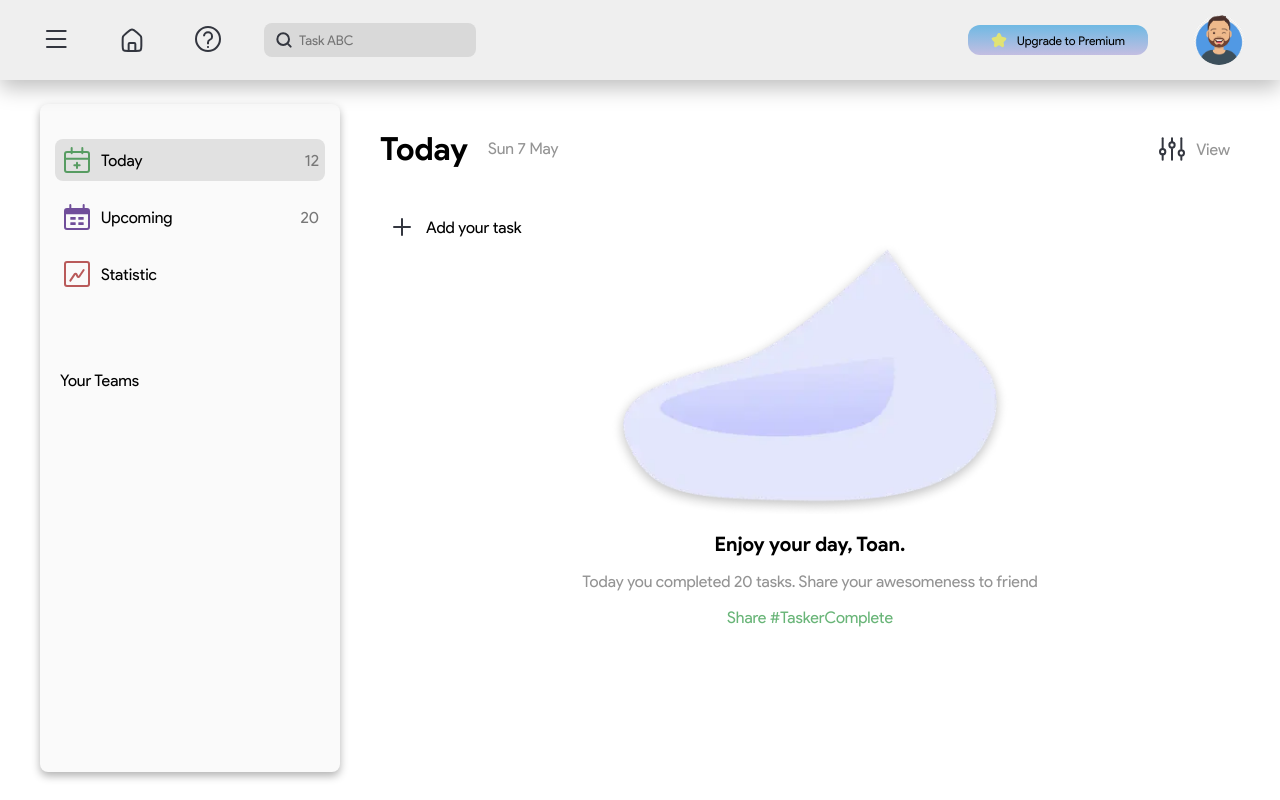
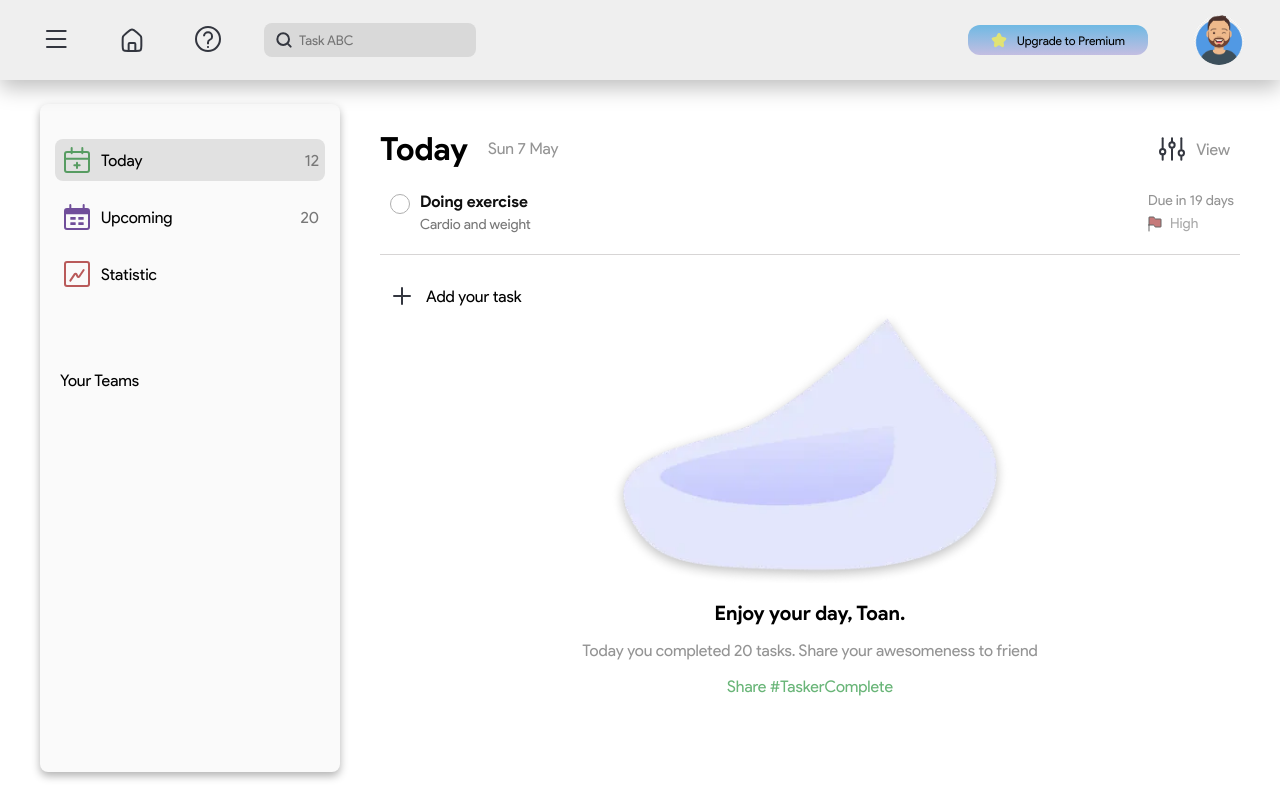
Before and after one commit to tasker-app/tasker-client, a React (Vite) app: page / in a window 1280 px wide. Built offline with nearby package versions, Linux system fonts and the light colour scheme.

Commit message:
feat: task preview component (#24)

```diff
--- a/src/components/DashboardContent/DashboardContent.tsx
+++ b/src/components/DashboardContent/DashboardContent.tsx
@@ -7,6 +7,7 @@ import { ReactComponent as FilterIcon } from '@/assets/icons/filter.svg'
 import ChairBackgroundImage from '@/assets/images/ChairBackgroundImage.webp'
 import { AddTask } from '@/components/AddTask'
 import { Text } from '@/components/Common'
+import { TaskPreview } from '@/components/TaskPreview'
 import { ViewModal } from '@/components/ViewModal'
 import { DAYS_OF_WEEK, MONTHS } from '@/libs/constant'
 
@@ -53,7 +54,7 @@ const AddTaskButton = styled.button<{ isHidden: boolean }>`
   display: flex;
   align-items: center;
   gap: 8px;
-  margin-top: 40px;
+  margin-top: 24px;
   border: none;
   background-color: transparent;
   border-radius: 4px;
@@ -137,13 +138,14 @@ export const DashboardContent = ({ isNavOpen }: DashboardContentProps) => {
           </FilterButton>
         </Flex>
 
+        <TaskPreview description="Cardio and weight" dueDate={1685059199000} name="Doing exercise" priority="high" />
+
         <AddTaskButton isHidden={addNewTask} onClick={() => setAddNewTask(true)}>
           <AddIcon />
           <Text size={16}>Add your task</Text>
         </AddTaskButton>
 
         {addNewTask && <AddTask />}
-
         <Center isHidden={addNewTask}>
           <ImageBackground>
             <img alt="background" loading="lazy" src={ChairBackgroundImage} />
--- /dev/null
+++ b/src/components/TaskPreview/Checkbox.tsx
@@ -0,0 +1,43 @@
+import styled from 'styled-components'
+
+import { ReactComponent as DoneIcon } from '@/assets/icons/done.svg'
+
+const CheckboxContainer = styled.button`
+  height: 20px;
+  width: 20px;
+  background: #ffffff;
+  border: 1px solid #afafaf;
+  border-radius: 50%;
+  overflow: hidden;
+  cursor: pointer;
+  position: relative;
+  transition: all 0.2s ease;
+
+  svg {
+    width: 12px;
+    height: 12px;
+    position: absolute;
+    top: 50%;
+    left: 50%;
+    transform: translate(-50%, -50%);
+    opacity: 0;
+    transition: opacity 0.2s ease;
+  }
+
+  &:is(:hover) {
+    border-color: #b1aeae;
+    background: #e6e6e6;
+
+    svg {
+      opacity: 0.5;
+    }
+  }
+`
+
+export const Checkbox = () => {
+  return (
+    <CheckboxContainer>
+      <DoneIcon />
+    </CheckboxContainer>
+  )
+}
--- /dev/null
+++ b/src/components/TaskPreview/TaskPreview.tsx
@@ -0,0 +1,86 @@
+import styled from 'styled-components'
+
+import { ReactComponent as DefaultFlag } from '@/assets/icons/flag-default.svg'
+import { ReactComponent as GreenFlag } from '@/assets/icons/flag-green.svg'
+import { ReactComponent as RedFlag } from '@/assets/icons/flag-red.svg'
+import { ReactComponent as YellowFlag } from '@/assets/icons/flag-yellow.svg'
+import { Text } from '@/components/Common'
+import { calculateRemainingDays } from '@/utils'
+
+import { Checkbox } from './Checkbox'
+
+const TaskPreviewContainer = styled.div`
+  height: 60px;
+  margin-top: 24px;
+  display: grid;
+  grid-template-columns: 40px 1fr 92px;
+  border-bottom: 1px solid rgba(189, 185, 185, 0.6);
+  cursor: pointer;
+`
+
+const CheckContainer = styled.div`
+  display: flex;
+  justify-content: center;
+`
+
+const ContentContainer = styled.div`
+  display: flex;
+  flex-direction: column;
+  justify-content: flex-start;
+  gap: 8px;
+`
+
+const Priority = styled.div`
+  display: flex;
+  gap: 8px;
+  align-items: center;
+  opacity: 0.8;
+  user-select: none;
+
+  span {
+    text-transform: capitalize;
+  }
+`
+
+type TaskPreviewProps = {
+  name: string
+  description: string
+  dueDate: number
+  priority: 'low' | 'medium' | 'high' | 'default'
+}
+
+const MAPPING_FLAG_ICON = {
+  default: <DefaultFlag />,
+  low: <GreenFlag />,
+  medium: <YellowFlag />,
+  high: <RedFlag />
+}
+
+export const TaskPreview = ({ name, description, priority, dueDate }: TaskPreviewProps) => {
+  return (
+    <TaskPreviewContainer>
+      <CheckContainer>
+        <Checkbox />
+      </CheckContainer>
+      <ContentContainer>
+        <Text color="#0F0F0F" size={16} type="bold">
+          {name}
+        </Text>
+        <Text color="#787878" size={14} type="regular">
+          {description}
+        </Text>
+      </ContentContainer>
+      <ContentContainer>
+        <Text color="#949494" size={14} type="regular">
+          {calculateRemainingDays(dueDate)}
+        </Text>
+        <Priority>
+          {MAPPING_FLAG_ICON[priority as keyof typeof MAPPING_FLAG_ICON]}
+          <Text color="#949494" size={14} type="regular">
+            {priority}
+          </Text>
+        </Priority>
+      </ContentContainer>
+    </TaskPreviewContainer>
+  )
+}
--- /dev/null
+++ b/src/components/TaskPreview/index.ts
@@ -0,0 +1 @@
+export * from './TaskPreview'
--- /dev/null
+++ b/src/utils/dueDate.ts
@@ -0,0 +1,16 @@
+const calculateRemainingDays = (dueDate: number) => {
+  const now = new Date()
+  const due = new Date(dueDate)
+  const timeDiff = due.getTime() - now.getTime()
+  const daysRemaining = Math.ceil(timeDiff / (1000 * 3600 * 24)) // Convert milliseconds to days
+
+  if (daysRemaining === 0) {
+    return 'Due today'
+  } else if (daysRemaining > 0) {
+    return `Due in ${daysRemaining} day${daysRemaining > 1 ? 's' : ''}`
+  } else {
+    return `Overdue by ${Math.abs(daysRemaining)} day${Math.abs(daysRemaining) > 1 ? 's' : ''}`
+  }
+}
+
+export { calculateRemainingDays }
--- /dev/null
+++ b/src/utils/index.ts
@@ -0,0 +1 @@
+export * from './dueDate'
```
Also changed, not shown: src/assets/icons/done.svg (added).
